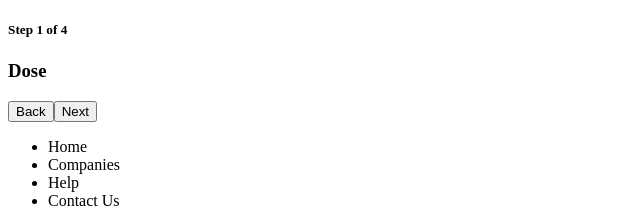
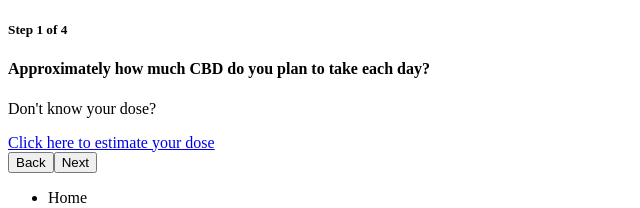
Before and after one commit to cbvargas5/Accu-Hemp, a React app: page /products/finder-quiz/1 in a window 1280 px wide. Shown: the part 607-815 px from the top of the page, without its empty margins (0-640 px from the left). Built offline with nearby package versions, Linux system fonts and the light colour scheme; the HTML template or start-up script is replaced by a standard one.

Commit message:
created Option component

```diff
--- a/client/src/components/pages/Products/Quiz/TabDose.jsx
+++ b/client/src/components/pages/Products/Quiz/TabDose.jsx
@@ -1,11 +1,18 @@
 import React, { Component } from 'react'
 import { connect } from 'react-redux'
+import { Link } from 'react-router-dom'
+
+
 
 class TabDose extends Component {
   render() {
     return (
-      <div>
-        <h1>Dose</h1>
+      <div className="tab">
+        <div className="question-line">
+          <h4>Approximately how much CBD do you plan to take each day?</h4>
+          <p>Don't know your dose?</p>
+          <Link className="link-btn" to="/dose/estimator">Click here to estimate your dose</Link>
+        </div>
       </div>
     )
   }
```
Also changed, not shown: client/src/components/pages/Products/Quiz/Option.jsx (added, +9 -0 lines).
